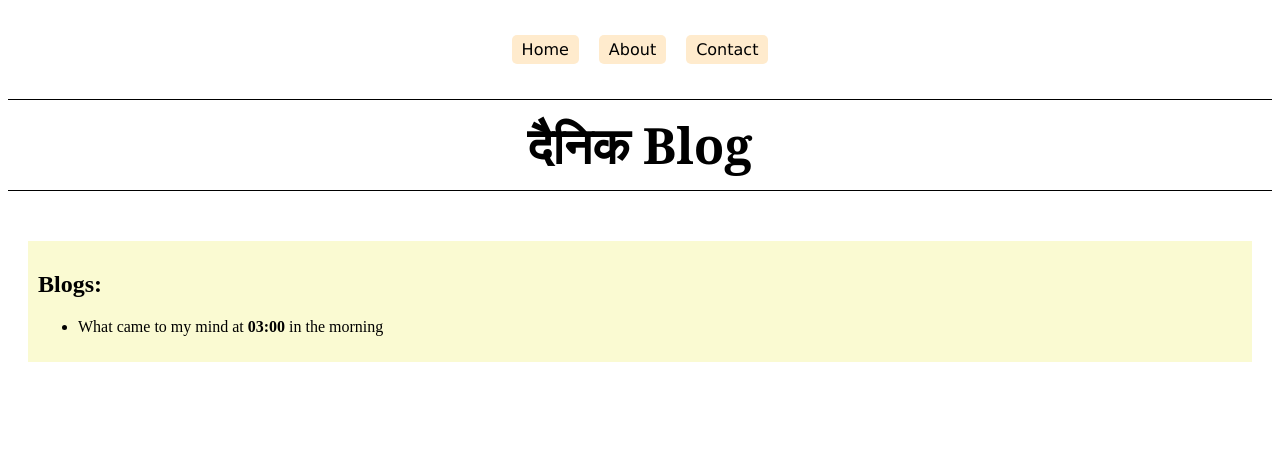
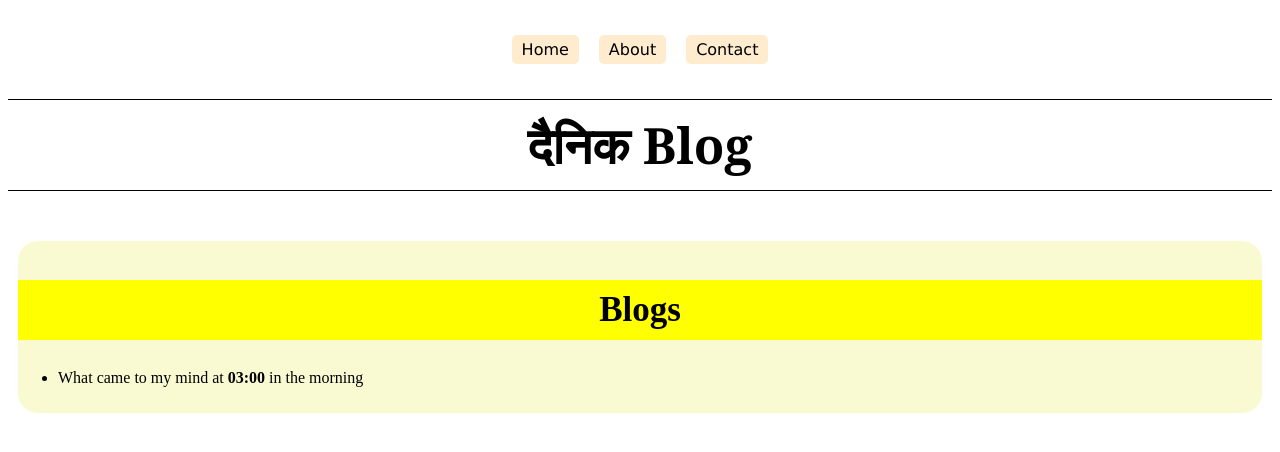
Before and after one commit to 0equalCodeYRG109/dainik_blog, a plain HTML site: page index.html in a window 1280 px wide. Drawn offline with Linux system fonts and the light colour scheme.

Commit message:
Add border radius to class - blogs, add bg to H2 after

```diff
--- a/index.html
+++ b/index.html
@@ -24,7 +24,7 @@
             <h1 class="mainTitle"><span lang="hi">दैनिक</span> Blog </h1>
         </div>
         <div class="blogs">
-            <h2>Blogs:</h2>
+            <h2>Blogs</h2>
             <ul>
                 <li><a href="./blogs/blogOne.html">What came to my mind at <strong>03:00</strong> in the morning</a></li>
             </ul>
--- a/styles/class.css
+++ b/styles/class.css
@@ -1,6 +1,14 @@
 .blogs{
-    margin: 50px 20px 50px 20px;
+    margin: 50px 10px 50px 10px;
     background-color:lightgoldenrodyellow;
+    padding: 10px 0px 10px 0px;
+    border-radius: 20px;
+}
+
+.blogs > h2{
+    text-align: center;
+    font-size: 35px;
+    background-color: yellow;
     padding: 10px;
 }
 
--- a/styles/styles.css
+++ b/styles/styles.css
@@ -48,4 +48,5 @@ main div:first-child{
 
 main div:first-child h1 {
     font-family:Cambria, Cochin, Georgia, Times, 'Times New Roman', serif;
+    font-size: 40px;
 }
```
